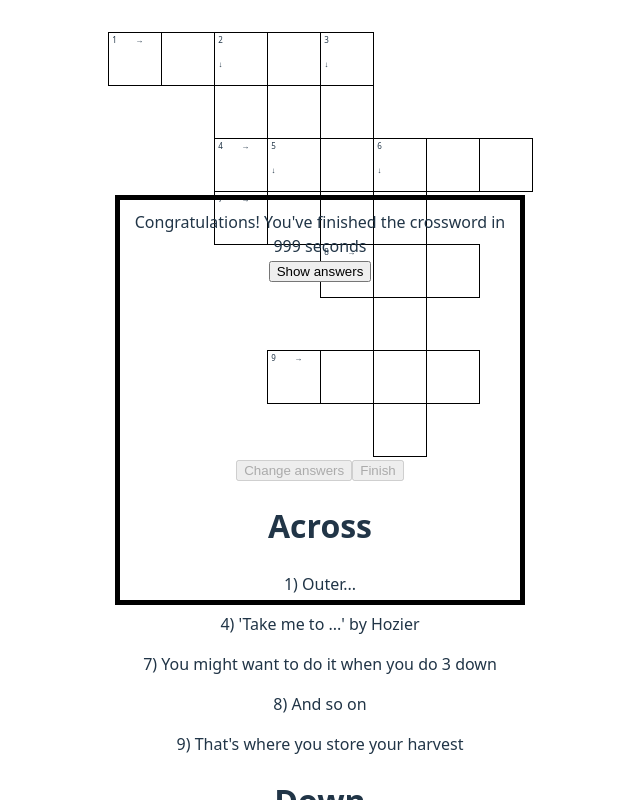
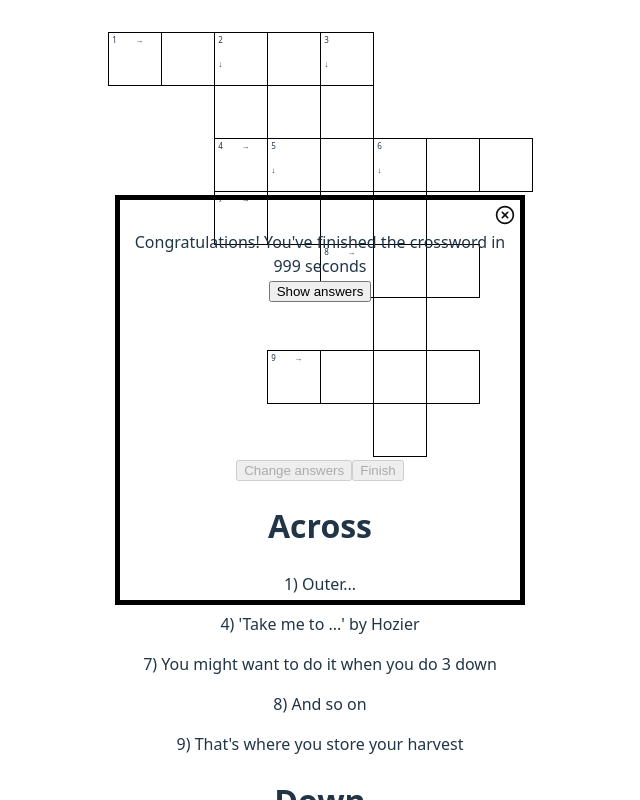
Before and after one commit to BUsuper/crossword-project, a React (Vite) app: page / in a window 1280 px wide. Both pictures are taken after a click on the button "Finish". Shown: the top 800 px of the page, without its empty margins (320-960 px from the left). Built offline with nearby package versions, Linux system fonts and the light colour scheme.

Commit message:
Add a button to close the EndgameModal

```diff
--- a/src/components/EndgameModal/EndgameModal.css
+++ b/src/components/EndgameModal/EndgameModal.css
@@ -15,3 +15,8 @@
     align-items: end;
     padding: 5px;
 }
+
+#closeEndgameModalButton {
+    width: 20px;
+    height: 20px;
+}
--- a/src/components/EndgameModal/EndgameModal.jsx
+++ b/src/components/EndgameModal/EndgameModal.jsx
@@ -1,14 +1,22 @@
-import { useSelector } from "react-redux";
+import { useDispatch, useSelector } from "react-redux";
 import "./EndgameModal.css";
+import closeModalLogo from "../../assets/close.svg"
 import { selectHasErrors } from "../../slices/statusesSelectors";
+import { setIsEndgameModalOpen } from "../../slices/statusesSlice";
 
 export function EndgameModal() {
     const hasErrors = useSelector(selectHasErrors);
 
+    const dispatch = useDispatch();
+
     return (
         <div id="EndgameModal">
             <div className="modalUpperRow">
-                <img id="closeEndgameModalButton"></img>
+                <img
+                    id="closeEndgameModalButton"
+                    src={closeModalLogo}
+                    onClick={() => dispatch(setIsEndgameModalOpen(false))}>
+                </img>
             </div>
             <div className="modalResultsRow">
                 Congratulations! You've finished the crossword in 999 seconds
```
